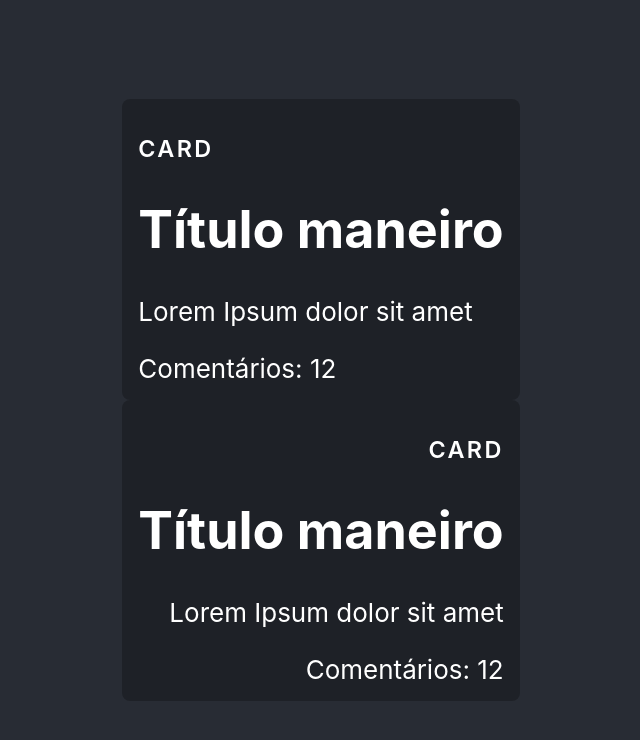
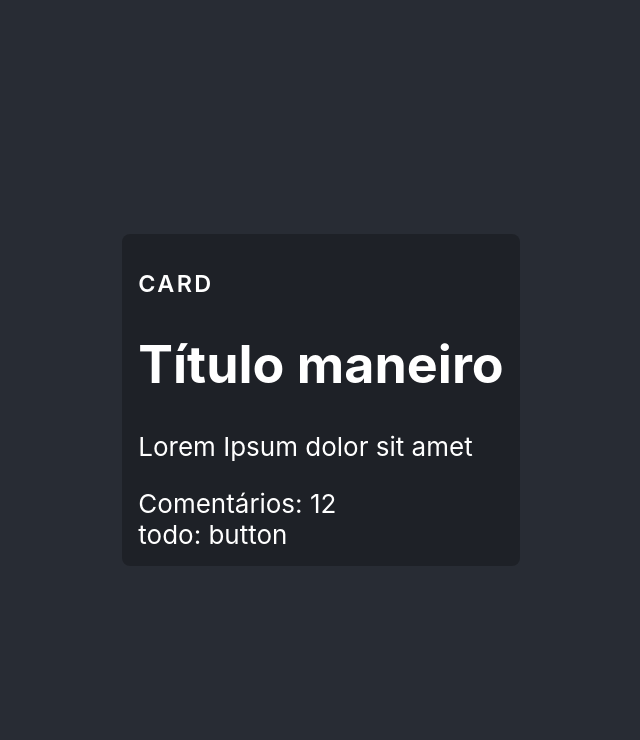
Before and after one commit to daniel-s-araujo/especialista-react, a React (Create React App) app in the folder erjs/: page / in a window 1280 px wide. Shown: the top 740 px of the page, without its empty margins (319-959 px from the left). Built offline with nearby package versions, Linux system fonts and the light colour scheme.

Commit message:
2.21 Criando um Class Component (Componente baseado em classe)

```diff
--- a/erjs/src/App.tsx
+++ b/erjs/src/App.tsx
@@ -15,9 +15,6 @@ function App() {
         <Card align="left" title={"Card"}>
           <Post post={post} totalComments={12} />
         </Card>
-        <Card align="right" title={"Card"}>
-          <Post post={post} totalComments={12} />
-        </Card>
       </header>
     </div>
   );
--- /dev/null
+++ b/erjs/src/components/Button.tsx
@@ -0,0 +1,11 @@
+import { Component } from "react";
+
+class Button extends Component {
+  render () {
+    return <div>
+      todo: button
+    </div>
+  }
+}
+
+export default Button
--- a/erjs/src/components/Card.tsx
+++ b/erjs/src/components/Card.tsx
@@ -1,4 +1,5 @@
 import { PropsWithChildren } from "react";
+import Button from "./Button";
 import * as C from './Card.styles';
 
 type CardProps = PropsWithChildren<{
@@ -10,5 +11,10 @@ export default function Card (props: CardProps) {
   return <C.Wrapper align={props.align || 'left'}>
     <C.Title>{props.title}</C.Title>
     { props.children }
+    <div>
+      <Button>
+        Ver mais
+      </Button>
+    </div>
   </C.Wrapper>
 }
```
